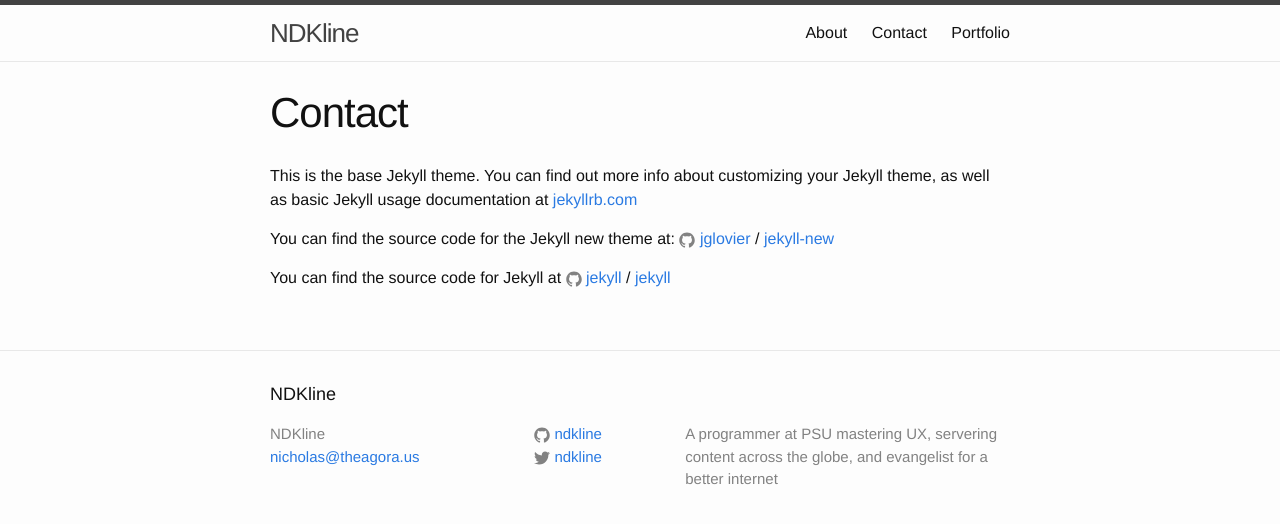
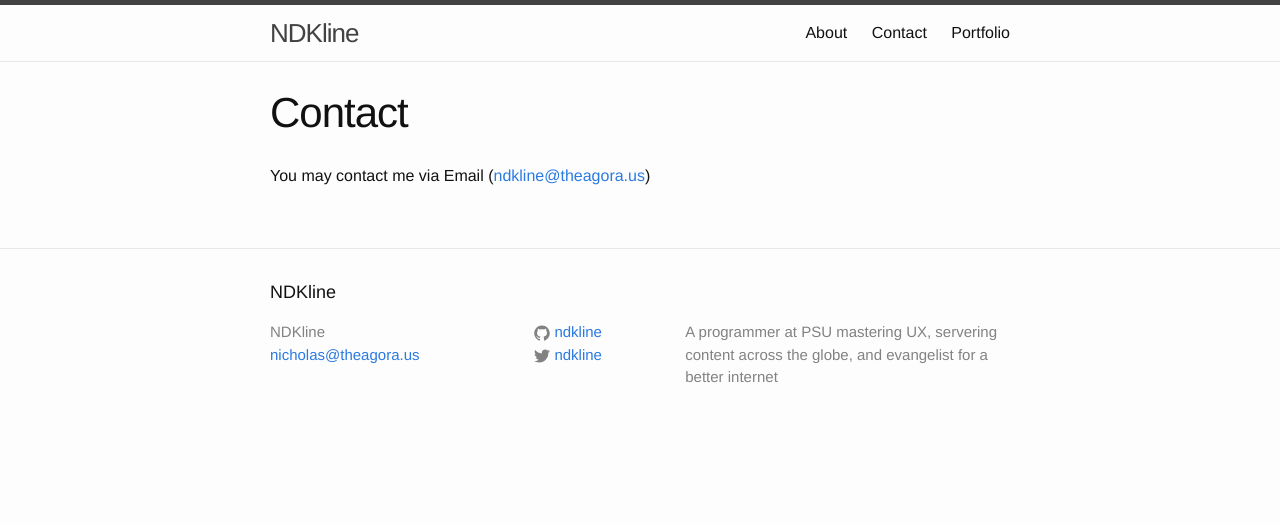
Before and after one commit to ndkline/blog, a Jekyll site: the page built from contact.md, in a window 1280 px wide. Shown: the top 524 px of the page. Built offline with Jekyll 4.4.1, drawn with Linux system fonts in a browser that asks for light colours.

Commit message:
update contact

```diff
--- a/contact.md
+++ b/contact.md
@@ -4,12 +4,4 @@ title: Contact
 permalink: /contact/
 ---
 
-This is the base Jekyll theme. You can find out more info about customizing your Jekyll theme, as well as basic Jekyll usage documentation at [jekyllrb.com](http://jekyllrb.com/)
-
-You can find the source code for the Jekyll new theme at:
-{% include icon-github.html username="jglovier" %} /
-[jekyll-new](https://github.com/jglovier/jekyll-new)
-
-You can find the source code for Jekyll at
-{% include icon-github.html username="jekyll" %} /
-[jekyll](https://github.com/jekyll/jekyll)
+You may contact me via Email ([ndkline@theagora.us](mailto:ndkline@theagora.us))
```
